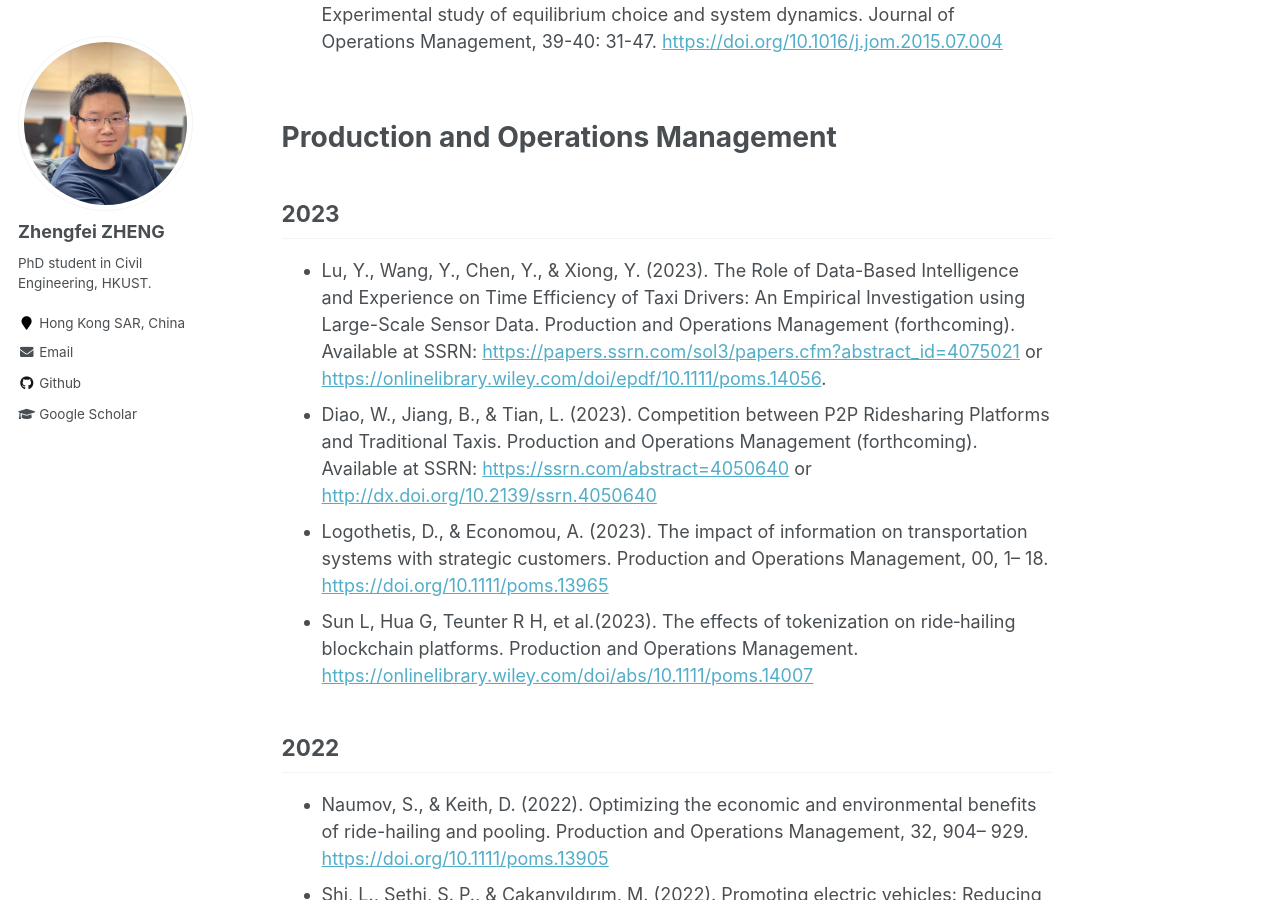
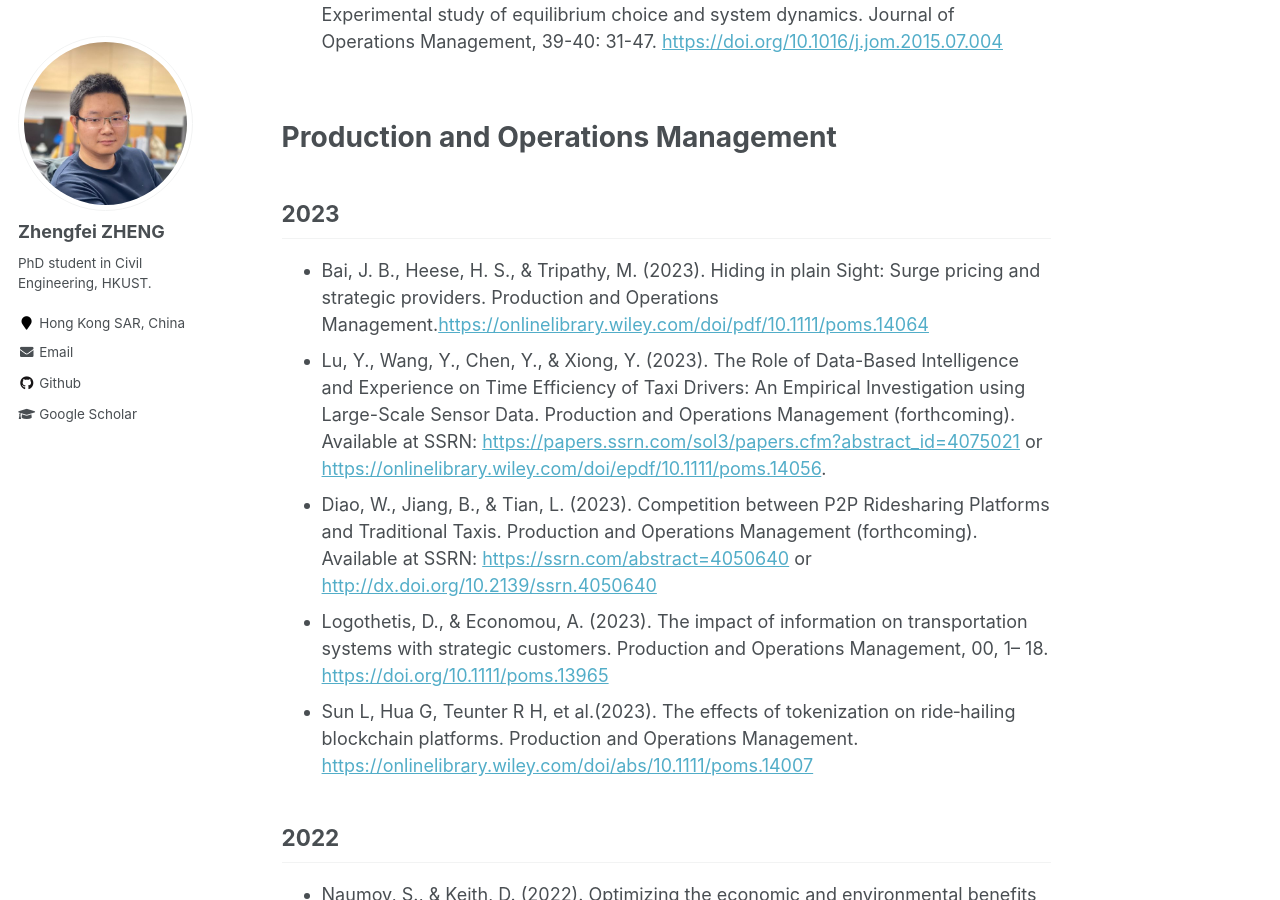
Before and after one commit to zf-z/zf-z.github.io, a Jekyll site: the page built from _posts/2023-04-26-UTD24-Transportation.md, in a window 1280 px wide and 900 px high, scrolled down 1593 px. Built offline with Jekyll 4.4.1, drawn with Linux system fonts in a browser that asks for light colours.

Commit message:
Update 2023-04-26-UTD24-Transportation.md

```diff
--- a/_posts/2023-04-26-UTD24-Transportation.md
+++ b/_posts/2023-04-26-UTD24-Transportation.md
@@ -38,6 +38,7 @@ The following list is updated from Ye Hongbo‘s [github repository](https://git
 
 ## 2023
 
+* Bai, J. B., Heese, H. S., & Tripathy, M. (2023). Hiding in plain Sight: Surge pricing and strategic providers. Production and Operations Management.<https://onlinelibrary.wiley.com/doi/pdf/10.1111/poms.14064>
 * Lu, Y., Wang, Y., Chen, Y., & Xiong, Y. (2023). The Role of Data-Based Intelligence and Experience on Time Efficiency of Taxi Drivers: An Empirical Investigation using Large-Scale Sensor Data. Production and Operations Management (forthcoming). Available at SSRN: <https://papers.ssrn.com/sol3/papers.cfm?abstract_id=4075021> or <https://onlinelibrary.wiley.com/doi/epdf/10.1111/poms.14056>.
 * Diao, W., Jiang, B., & Tian, L. (2023). Competition between P2P Ridesharing Platforms and Traditional Taxis. Production and Operations Management (forthcoming). Available at SSRN: <https://ssrn.com/abstract=4050640> or <http://dx.doi.org/10.2139/ssrn.4050640>
 * Logothetis, D., & Economou, A. (2023). The impact of information on transportation systems with strategic customers. Production and Operations Management, 00, 1– 18. <https://doi.org/10.1111/poms.13965>
```
